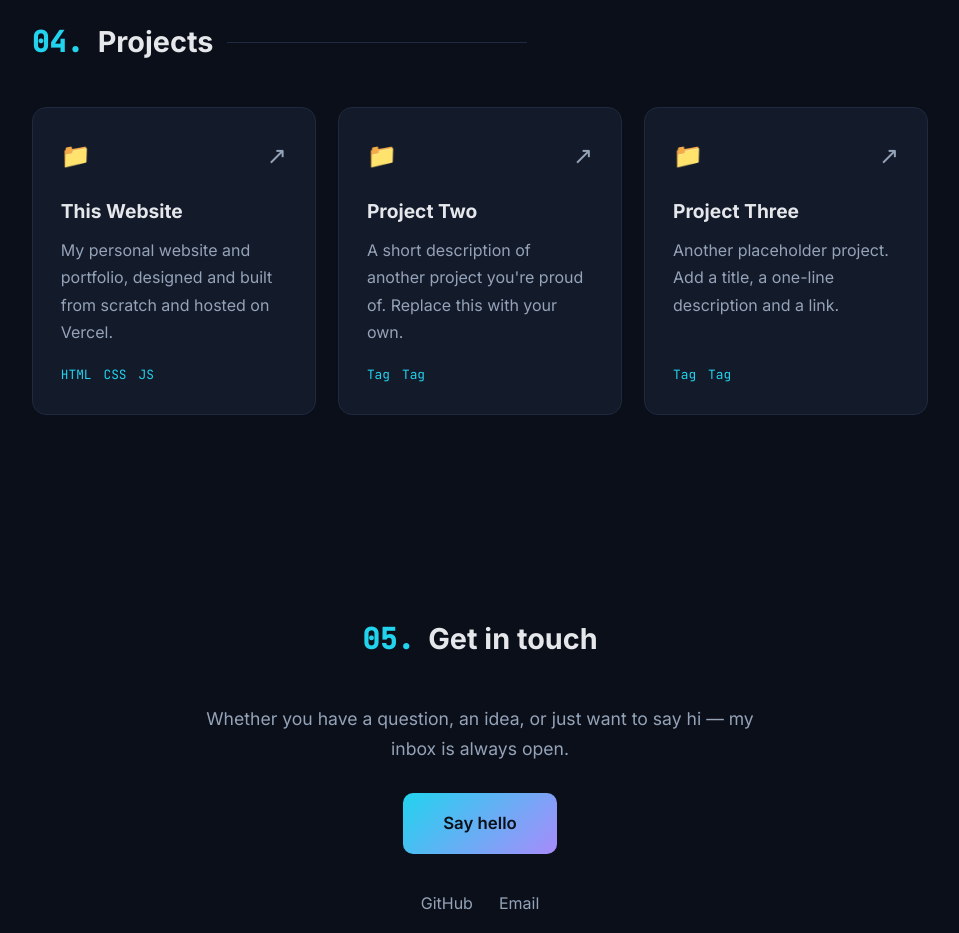
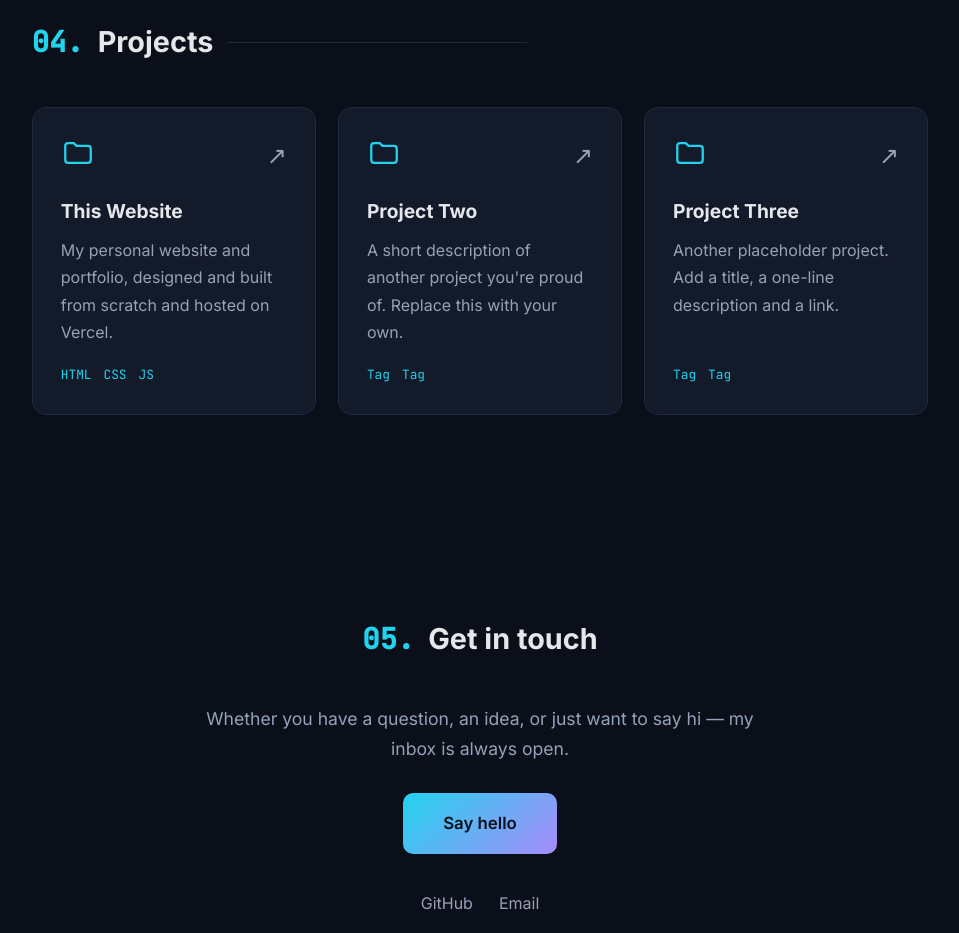
Before and after one commit to talha-ahmed0204/jobayer-talha, a plain HTML site: page index.html in a window 1280 px wide. Shown: the part 2460-3393 px from the top of the page, without its empty margins (160-1119 px from the left). Drawn offline with Linux system fonts and the light colour scheme.

Commit message:
Use SVG folder icons
Co-Authored-By: Devin AI <158243242+devin-ai-integration[bot]@users.noreply.github.com>

```diff
--- a/index.html
+++ b/index.html
@@ -94,19 +94,19 @@
       <h3 class="section-title"><span class="mono accent">04.</span> Projects</h3>
       <div class="cards">
         <article class="card">
-          <div class="card-top"><span class="folder">&#128193;</span><a href="#" aria-label="Link">&#8599;</a></div>
+          <div class="card-top"><svg class="folder" width="34" height="34" viewBox="0 0 24 24" fill="none" stroke="currentColor" stroke-width="1.6" stroke-linecap="round" stroke-linejoin="round"><path d="M3 7a2 2 0 0 1 2-2h4l2 2h8a2 2 0 0 1 2 2v8a2 2 0 0 1-2 2H5a2 2 0 0 1-2-2z"/></svg><a href="#" aria-label="Link">&#8599;</a></div>
           <h4>This Website</h4>
           <p>My personal website and portfolio, designed and built from scratch and hosted on Vercel.</p>
           <div class="tags"><span>HTML</span><span>CSS</span><span>JS</span></div>
         </article>
         <article class="card">
-          <div class="card-top"><span class="folder">&#128193;</span><a href="#" aria-label="Link">&#8599;</a></div>
+          <div class="card-top"><svg class="folder" width="34" height="34" viewBox="0 0 24 24" fill="none" stroke="currentColor" stroke-width="1.6" stroke-linecap="round" stroke-linejoin="round"><path d="M3 7a2 2 0 0 1 2-2h4l2 2h8a2 2 0 0 1 2 2v8a2 2 0 0 1-2 2H5a2 2 0 0 1-2-2z"/></svg><a href="#" aria-label="Link">&#8599;</a></div>
           <h4>Project Two</h4>
           <p>A short description of another project you're proud of. Replace this with your own.</p>
           <div class="tags"><span>Tag</span><span>Tag</span></div>
         </article>
         <article class="card">
-          <div class="card-top"><span class="folder">&#128193;</span><a href="#" aria-label="Link">&#8599;</a></div>
+          <div class="card-top"><svg class="folder" width="34" height="34" viewBox="0 0 24 24" fill="none" stroke="currentColor" stroke-width="1.6" stroke-linecap="round" stroke-linejoin="round"><path d="M3 7a2 2 0 0 1 2-2h4l2 2h8a2 2 0 0 1 2 2v8a2 2 0 0 1-2 2H5a2 2 0 0 1-2-2z"/></svg><a href="#" aria-label="Link">&#8599;</a></div>
           <h4>Project Three</h4>
           <p>Another placeholder project. Add a title, a one-line description and a link.</p>
           <div class="tags"><span>Tag</span><span>Tag</span></div>
--- a/style.css
+++ b/style.css
@@ -122,6 +122,7 @@ main { max-width: 1050px; margin: 0 auto; padding: 0 6vw; }
 .card:hover { transform: translateY(-6px); border-color: var(--accent); }
 .card-top { display: flex; justify-content: space-between; font-size: 1.5rem; margin-bottom: 18px; }
 .card-top a { color: var(--muted); }
+.folder { color: var(--accent); }
 .card-top a:hover { color: var(--accent); }
 .card h4 { font-size: 1.2rem; margin-bottom: 10px; }
 .card p { color: var(--muted); flex: 1; }
```
